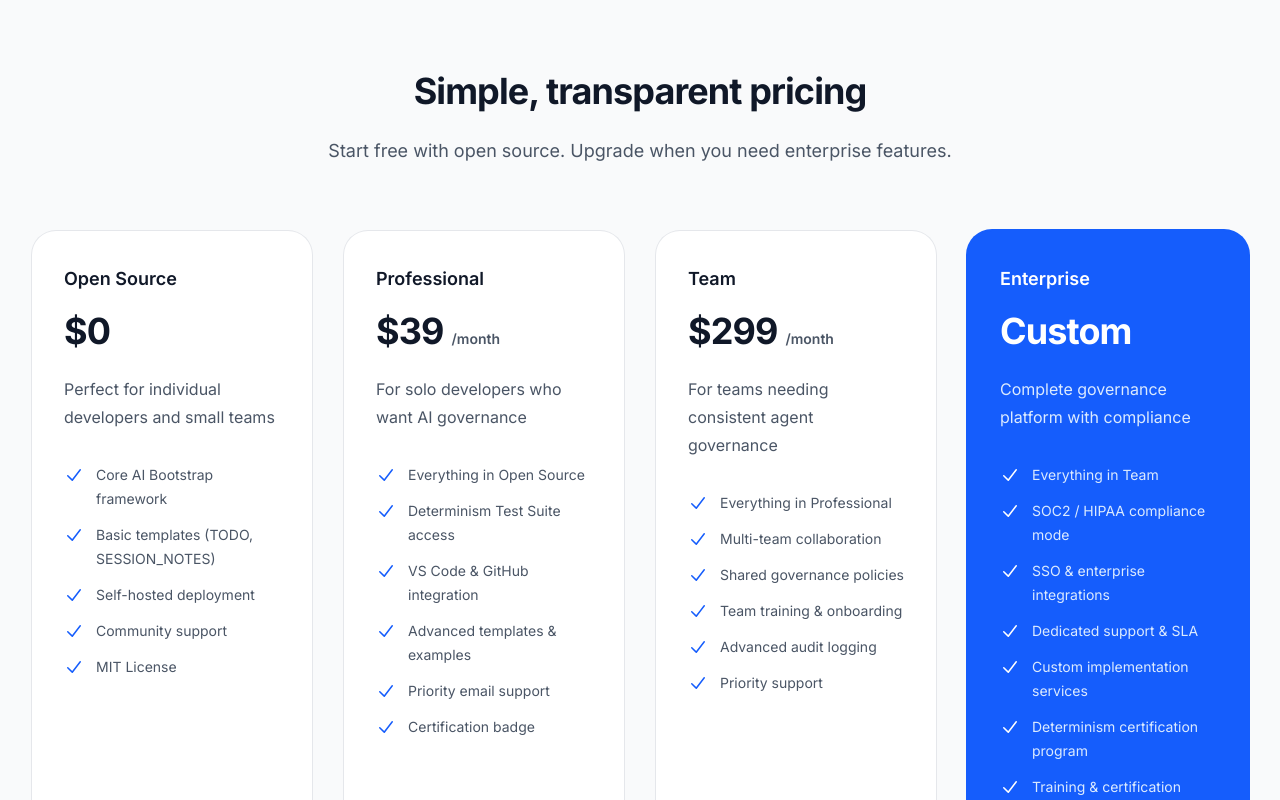
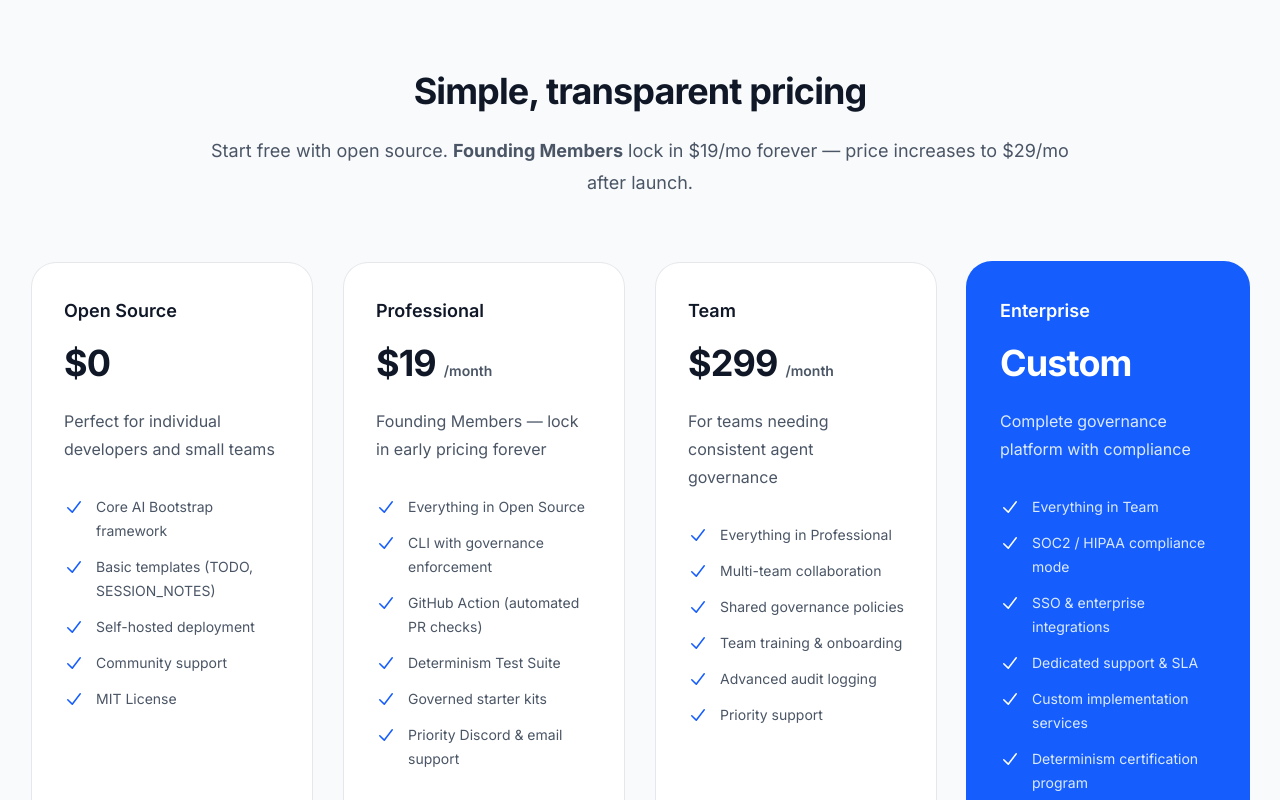
Before and after one commit to summonwill/ai-bootstrap-website, a Next.js app: page / in a window 1280 px wide. Shown: the part 3200-4000 px from the top of the page. Built offline with nearby package versions, Linux system fonts and the light colour scheme.

Commit message:
Update pricing to founding member rate and fix browser auto-open

```diff
--- a/components/Pricing.tsx
+++ b/components/Pricing.tsx
@@ -21,17 +21,17 @@ const tiers = [
     name: 'Professional',
     id: 'pro',
     href: '#contact',
-    price: '$39',
-    description: 'For solo developers who want AI governance',
+    price: '$19',
+    description: 'Founding Members — lock in early pricing forever',
     features: [
       'Everything in Open Source',
-      'Determinism Test Suite access',
-      'VS Code & GitHub integration',
-      'Advanced templates & examples',
-      'Priority email support',
-      'Certification badge',
+      'CLI with governance enforcement',
+      'GitHub Action (automated PR checks)',
+      'Determinism Test Suite',
+      'Governed starter kits',
+      'Priority Discord & email support',
     ],
-    cta: 'Coming Soon',
+    cta: 'Launch: Jan 2026',
     highlighted: false,
   },
   {
@@ -80,7 +80,7 @@ export default function Pricing() {
             Simple, transparent pricing
           </h2>
           <p className="mt-6 text-lg leading-8 text-gray-600">
-            Start free with open source. Upgrade when you need enterprise features.
+            Start free with open source. <strong>Founding Members</strong> lock in $19/mo forever — price increases to $29/mo after launch.
           </p>
         </div>
         <div className="mx-auto mt-16 grid max-w-lg grid-cols-1 gap-8 lg:max-w-none lg:grid-cols-4">
```
Also changed, not shown: 1 other file (tests, documents, lock files or other folders).
